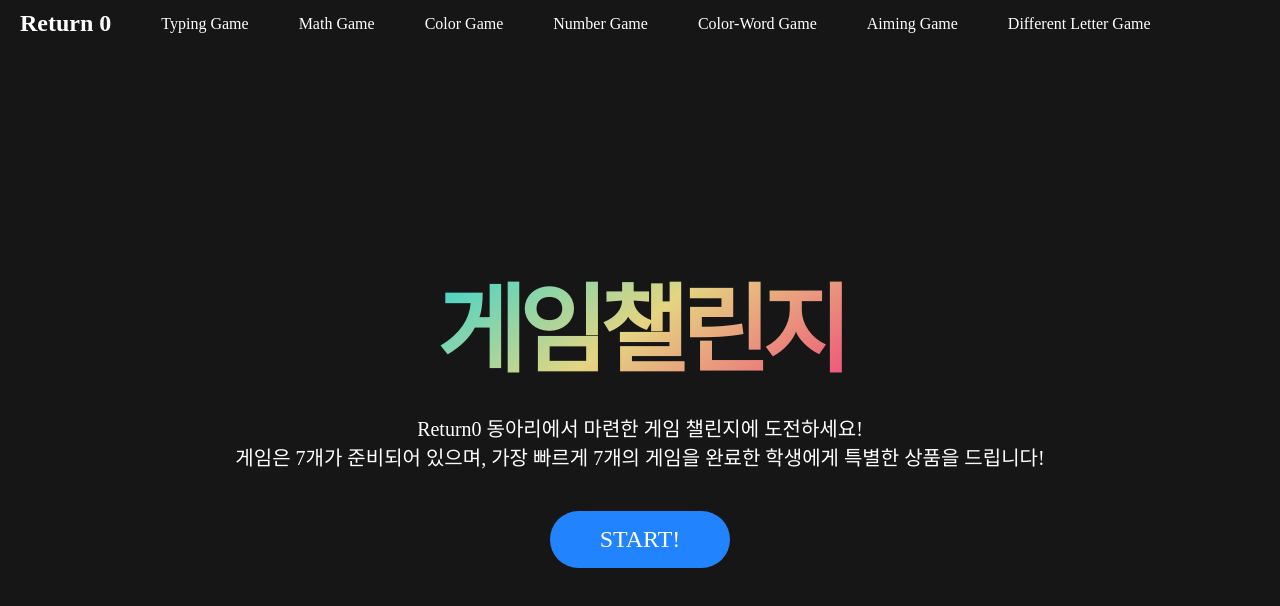
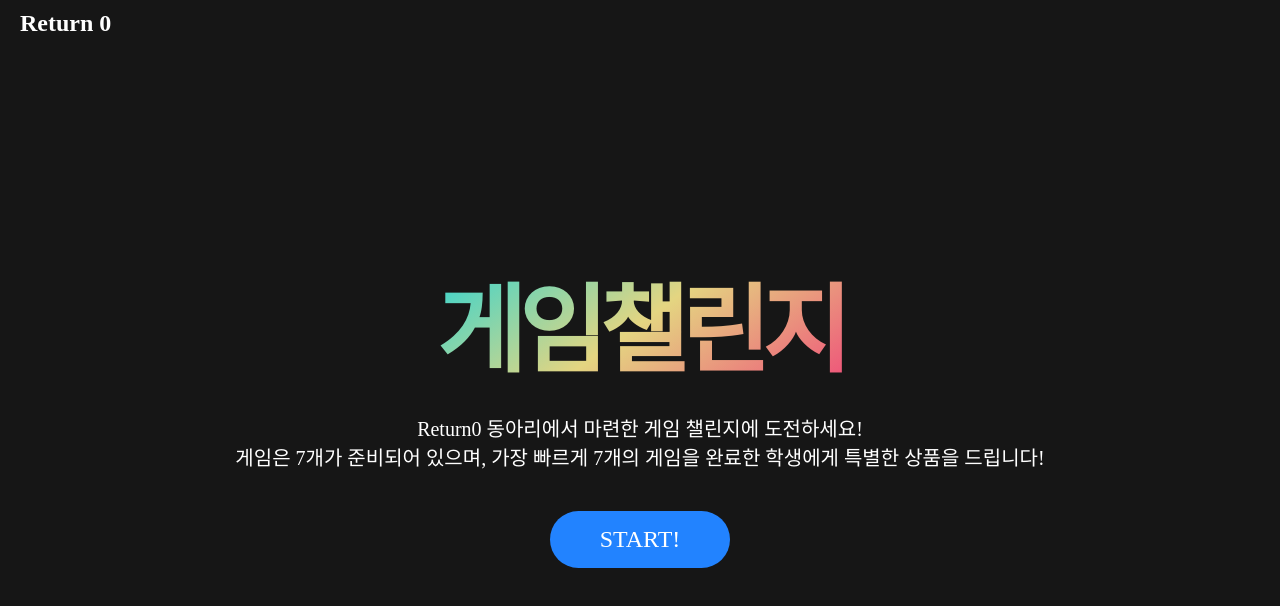
Before and after one commit to You-need-python/ReturnZero, a React (Create React App) app: page /ReturnZero/aiming-game in a window 1280 px wide. Shown: the top 606 px of the page. Built offline with nearby package versions, Linux system fonts and the light colour scheme; a web font is replaced by a local one.

Commit message:
depoly 버전

```diff
--- a/src/components/Header.js
+++ b/src/components/Header.js
@@ -1,31 +1,12 @@
 import React from "react";
 import "./Header.css";
-import { Link } from "react-router-dom";
 
 function Header() {
-  const games = [
-    { name: "Typing Game", path: "/typing-game" },
-    { name: "Math Game", path: "/math-game" },
-    { name: "Color Game", path: "/color-game" },
-    { name: "Number Game", path: "/number-game" },
-    {
-      name: "Color-Word Game",
-      path: "/color-word-game"
-    },
-    { name: "Aiming Game", path: "/aiming-game" },
-    {
-      name: "Different Letter Game",
-      path: "/different-letter-game"
-    }
-  ];
   return (
     <div className="header">
-      <a href="/" className="homelink">
+      <a href="/ReturnZero" className="homelink">
         <h1>Return 0</h1>
       </a>
-      {games.map((game, index) => (
-        <Link className="homelink" to={game.path}>{game.name}</Link>
-      ))}
     </div>
   );
 }
--- a/src/pages/GameSelection.js
+++ b/src/pages/GameSelection.js
@@ -12,14 +12,14 @@ import "./games/gamestyle.css";
 
 function GameSelection() {
   const games = [
-    { name: "Typing Game", path: "/typing-game", component: <TypingGame /> },
-    { name: "Math Game", path: "/math-game", component: <MathGame /> },
-    { name: "Color Game", path: "/color-game", component: <ColorGame /> },
-    { name: "Number Game", path: "/number-game", component: <NumberGame /> },
-    { name: "Color-Word Game", path: "/color-word-game", component: <ColorWordGame /> },
-    { name: "Aiming Game", path: "/aiming-game", component: <AimingGame /> },
-    { name: "Different Letter Game", path: "/different-letter-game", component: <DifferentLetterGame /> },
-    { name: "Result", path: "/result", component: <Result /> },
+    { name: "Typing Game", path: "/ReturnZero/typing-game", component: <TypingGame /> },
+    { name: "Math Game", path: "/ReturnZero/math-game", component: <MathGame /> },
+    { name: "Color Game", path: "/ReturnZero/color-game", component: <ColorGame /> },
+    { name: "Number Game", path: "/ReturnZero/number-game", component: <NumberGame /> },
+    { name: "Color-Word Game", path: "/ReturnZero/color-word-game", component: <ColorWordGame /> },
+    { name: "Aiming Game", path: "/ReturnZero/aiming-game", component: <AimingGame /> },
+    { name: "Different Letter Game", path: "/ReturnZero/different-letter-game", component: <DifferentLetterGame /> },
+    { name: "Result", path: "/ReturnZero/result", component: <Result /> },
   ];
 
   const [ani, setAni] = useState(true);
@@ -46,7 +46,7 @@ function GameSelection() {
     setTimeout(() => {
       setShowGame(false);
       startTimer();
-      navigate("/typing-game");
+      navigate("/ReturnZero/typing-game");
     }, 1000);
   };
 
--- a/src/pages/games/AimingGame.js
+++ b/src/pages/games/AimingGame.js
@@ -30,7 +30,7 @@ function AimingGame() {
     if (circles.length === 0) {
       setEnd(true);
       setTimeout(() => {
-        navigate('/different-letter-game');
+        navigate('/ReturnZero/different-letter-game');
       }, 1000);
     }
   },[circles, navigate])
--- a/src/pages/games/ColorGame.js
+++ b/src/pages/games/ColorGame.js
@@ -42,7 +42,7 @@ function ColorGame() {
       if (score === 4) {
         setEnd(true);
         const timer = setTimeout(() => {
-          navigate('/number-game'); // 페이지 이동
+          navigate('/ReturnZero/number-game'); // 페이지 이동
         }, 1000);
         return () => clearTimeout(timer); // 타이머 클린업
       } else {
--- a/src/pages/games/ColorWord.js
+++ b/src/pages/games/ColorWord.js
@@ -32,7 +32,7 @@ function ColorWordGame() {
       if (score >= 4) {
         setEnd(true);
         setTimeout(() => {
-          navigate('/aiming-game');
+          navigate('/ReturnZero/aiming-game');
         }, 1000);
       }
     } else {
--- a/src/pages/games/DifferentLetter.js
+++ b/src/pages/games/DifferentLetter.js
@@ -39,7 +39,7 @@ function DifferentLetterGame( { stopTimer, elapsedTime } ) {
       setEnd(true);
       setTimeout(() => {
         stopTimer();
-        navigate("/result", { state: { time: elapsedTime } });
+        navigate("/ReturnZero/result", { state: { time: elapsedTime } });
       }, 1000);
     }
   };
--- a/src/pages/games/MathGame.js
+++ b/src/pages/games/MathGame.js
@@ -43,7 +43,7 @@ function MathGame() {
       if (score === 2) {
         setEnd(true);
         const timer = setTimeout(() => {
-          navigate('/color-game');
+          navigate('/ReturnZero/color-game');
         }, 1000);
         return () => clearTimeout(timer);
       }
--- a/src/pages/games/NumberGame.js
+++ b/src/pages/games/NumberGame.js
@@ -1,6 +1,5 @@
 import React, { useState } from "react";
 import { useNavigate } from "react-router-dom";
-import styled, { keyframes } from "styled-components";
 
 function NumberGame() {
   const [numbers, setNumbers] = useState(generateNumbers());
@@ -26,7 +25,7 @@ function NumberGame() {
       if (number === 25) {
         setEnd(true);
         setTimeout(() => {
-          navigate('/color-word-game');
+          navigate('/ReturnZero/color-word-game');
         }, 1000);
       }
     } else {
--- a/src/pages/games/TypingGame.js
+++ b/src/pages/games/TypingGame.js
@@ -22,7 +22,7 @@ function TypingGame() {
     if (value === text) {
       setEnd(true);
       setTimeout(() => {
-        navigate("/math-game");
+        navigate("/ReturnZero/math-game");
       }, 1000);
     }
   };
```
Also changed, not shown: src/pages/games/NumberButton.js (deleted, +0 -29 lines).
